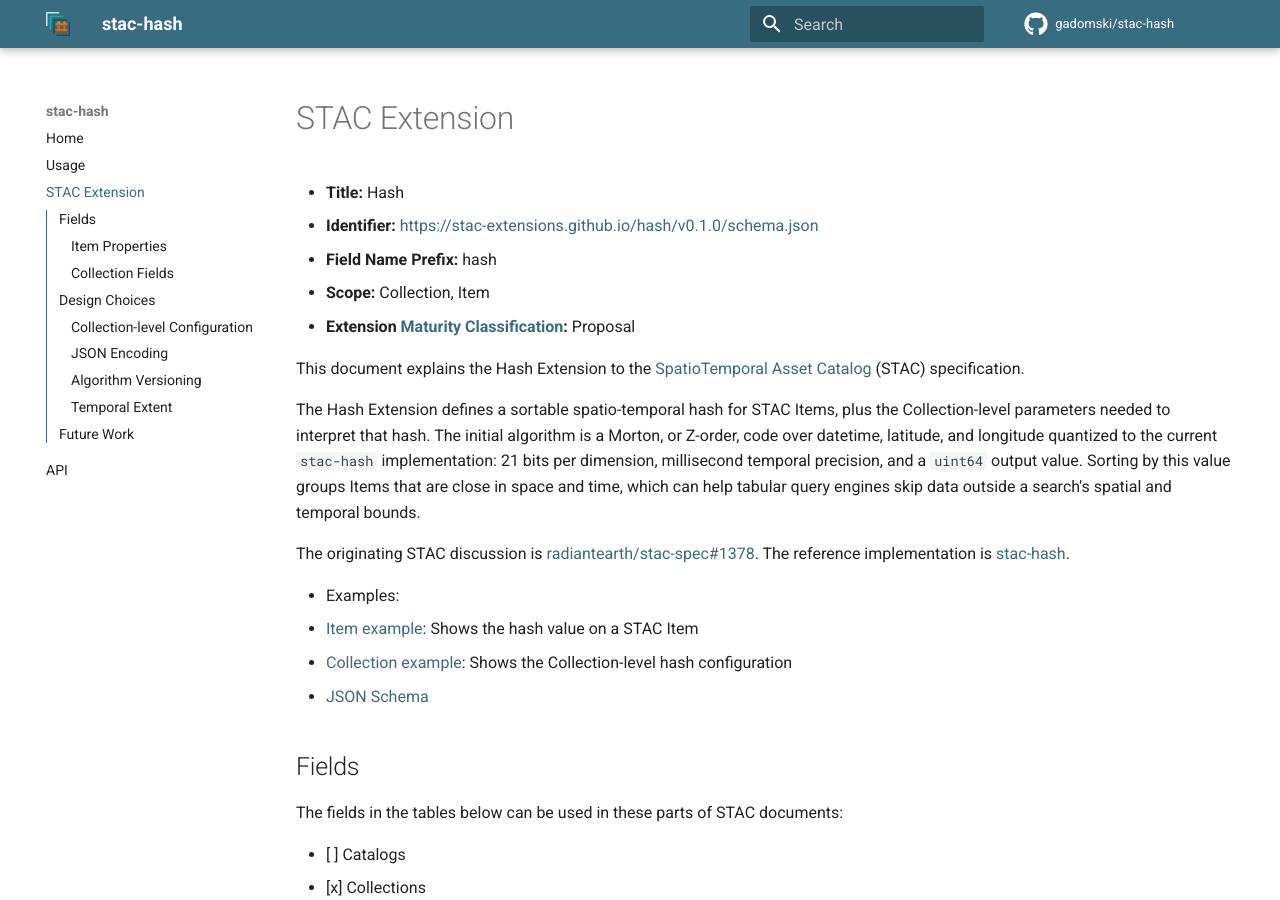
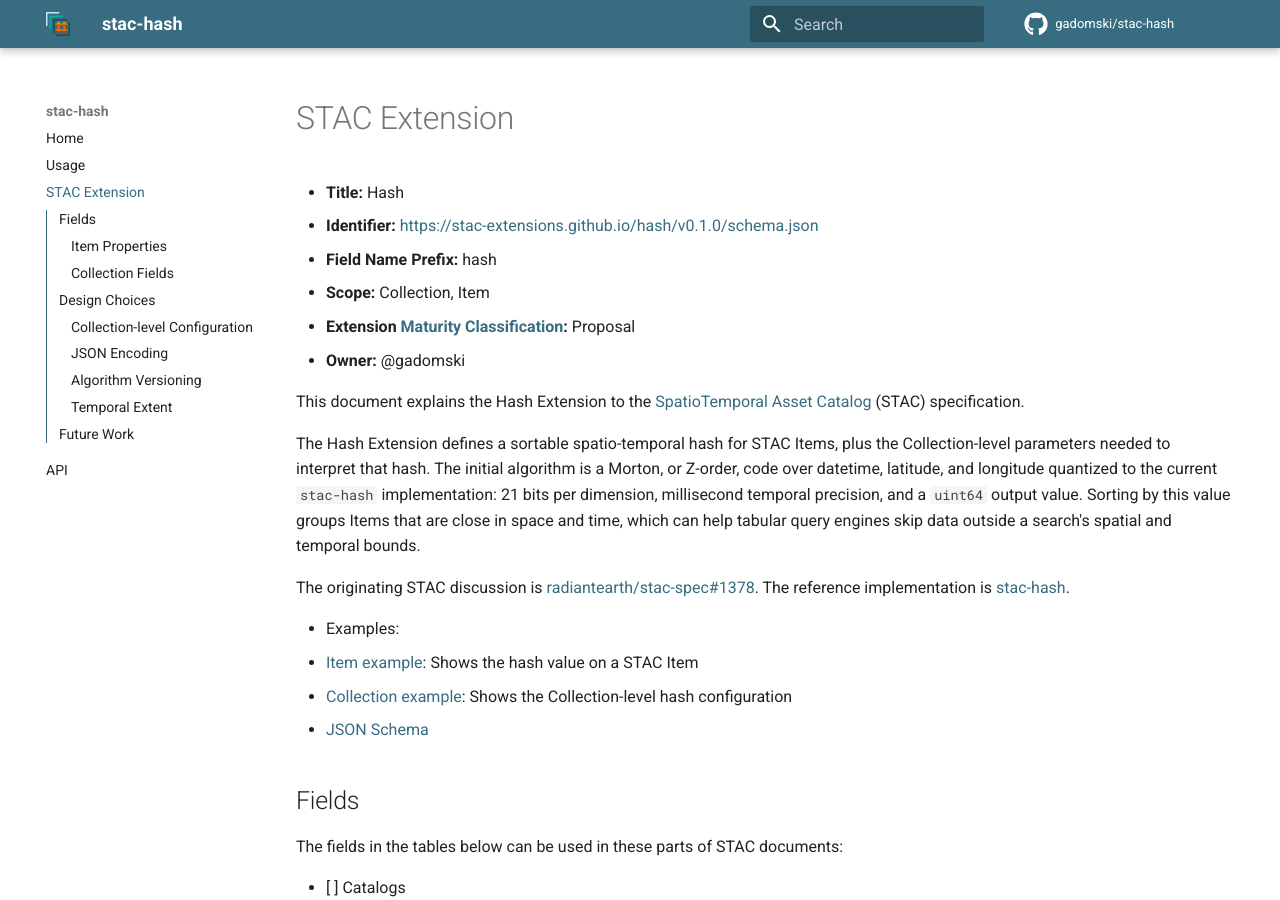
Before and after one commit to gadomski/stac-hash, an MkDocs documentation site: the page built from docs/stac-extension.md, in a window 1280 px wide and 900 px high. Built offline with MkDocs 1.6.1 and Material for MkDocs 9.7.7, drawn with Linux system fonts in a browser that asks for light colours; comment, search, counter and statistics services are not loaded; the version menu is left out.

Commit message:
docs: add STAC extension owner

```diff
--- a/docs/stac-extension.md
+++ b/docs/stac-extension.md
@@ -5,6 +5,7 @@
 - **Field Name Prefix:** hash
 - **Scope:** Collection, Item
 - **Extension [Maturity Classification](https://github.com/radiantearth/stac-spec/tree/master/extensions/README.md#extension-maturity):** Proposal
+- **Owner:** @gadomski
 
 This document explains the Hash Extension to the
 [SpatioTemporal Asset Catalog](https://github.com/radiantearth/stac-spec) (STAC) specification.
```
